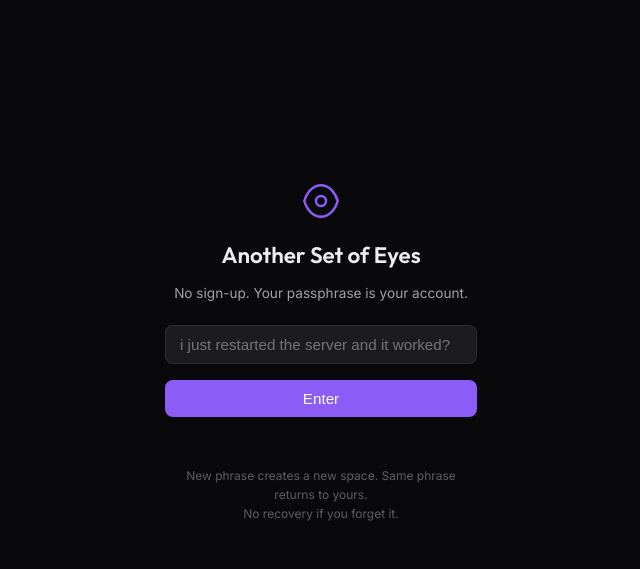
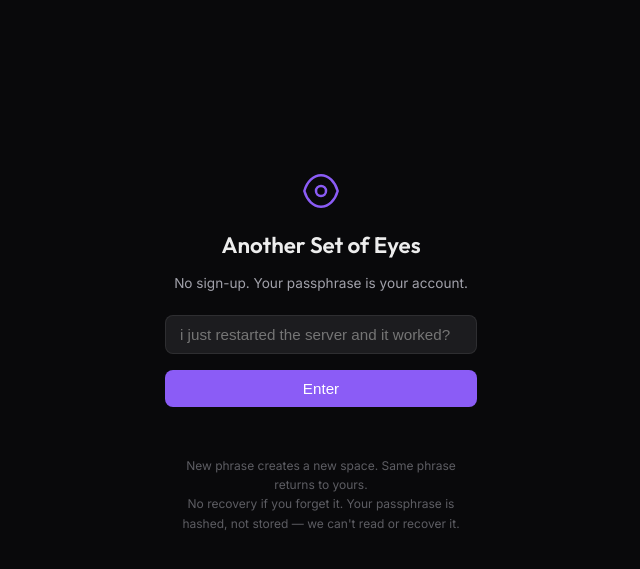
Before and after one commit to sakshamshil/another-set-of-eyes, a Python web app: template src/templates/base.html in a window 1280 px wide. Shown: the part 48-617 px from the top of the page, without its empty margins (319-959 px from the left). Run offline with Jinja, Linux system fonts and the light colour scheme; the template is opened without the code that fills it, so the values that code supplies are empty; some libraries are stand-ins or nearby versions.

Commit message:
feat: tell users passphrase is hashed not stored

```diff
--- a/src/templates/base.html
+++ b/src/templates/base.html
@@ -148,7 +148,7 @@
       />
       <button id="auth-submit-btn" class="auth-gate-btn">Enter</button>
       <p id="auth-error" class="auth-gate-error"></p>
-      <p class="auth-gate-hint">New phrase creates a new space. Same phrase returns to yours.<br>No recovery if you forget it.</p>
+      <p class="auth-gate-hint">New phrase creates a new space. Same phrase returns to yours.<br>No recovery if you forget it. Your passphrase is hashed, not stored — we can't read or recover it.</p>
     </div>
   </div>
 
```
